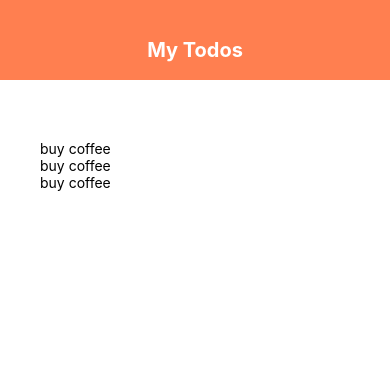
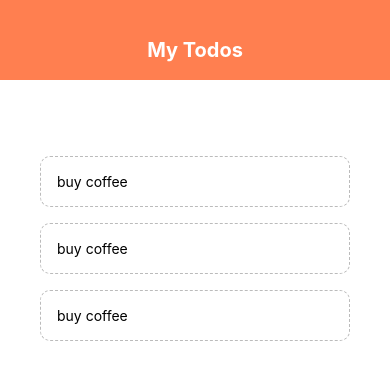
Before and after one commit to TranTuanVu4897/First-React-Native-Tutorial, a React Native app: screen / in a window 390 px wide. Shown: the top 380 px of the page. Built offline with nearby package versions, Linux system fonts and the light colour scheme.

Commit message:
add press handler

```diff
--- a/App.js
+++ b/App.js
@@ -1,6 +1,7 @@
 import React, { useState } from 'react'; //this use hook
 import { StyleSheet, Text, View, FlatList } from 'react-native';
 import Header from './component/header';
+import TodoItem from './component/todoItem';
 
 export default function App() {
     const [todos, setTodos] = useState([
@@ -8,6 +9,13 @@
         { text: 'buy coffee', key: '2' },
         { text: 'buy coffee', key: '3' },
     ]);
+
+    const pressHandler = key => {
+        setTodos(prevTodos => {
+            return prevTodos.filter(todo => todo.key != key);
+        });
+    };
+
     return (
         <View style={styles.container}>
             <Header />
@@ -16,7 +24,9 @@
                 <View style={styles.list}>
                     <FlatList
                         data={todos}
-                        renderItem={({ item }) => <Text>{item.text}</Text>}
+                        renderItem={({ item }) => (
+                            <TodoItem item={item} pressHandler={pressHandler} />
+                        )}
                     />
                 </View>
             </View>
--- /dev/null
+++ b/component/todoItem.js
@@ -0,0 +1,21 @@
+import React from 'react'; //this use hook
+import { StyleSheet, Text, TouchableOpacity } from 'react-native';
+
+export default function TodoItem({ item, pressHandler }) {
+    return (
+        <TouchableOpacity onPress={() => pressHandler(item.key)}>
+            <Text style={styles.item}>{item.text}</Text>
+        </TouchableOpacity>
+    );
+}
+
+const styles = StyleSheet.create({
+    item: {
+        padding: 16,
+        marginTop: 16,
+        borderColor: '#bbb',
+        borderWidth: 1,
+        borderStyle: 'dashed',
+        borderRadius: 10,
+    },
+});
```
